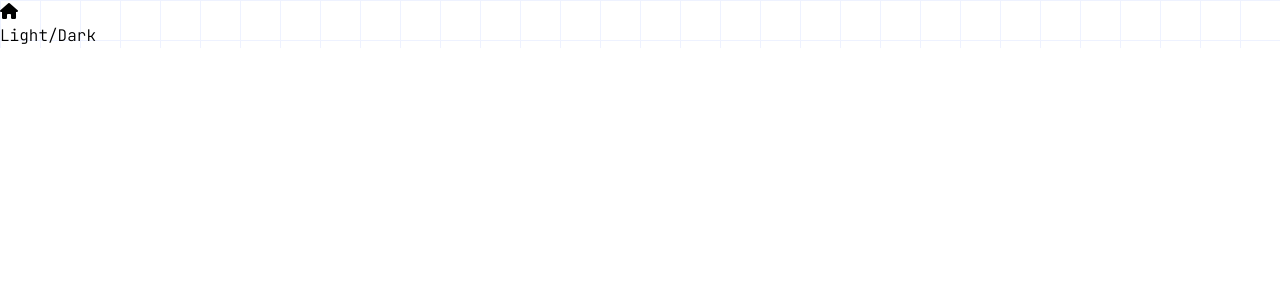
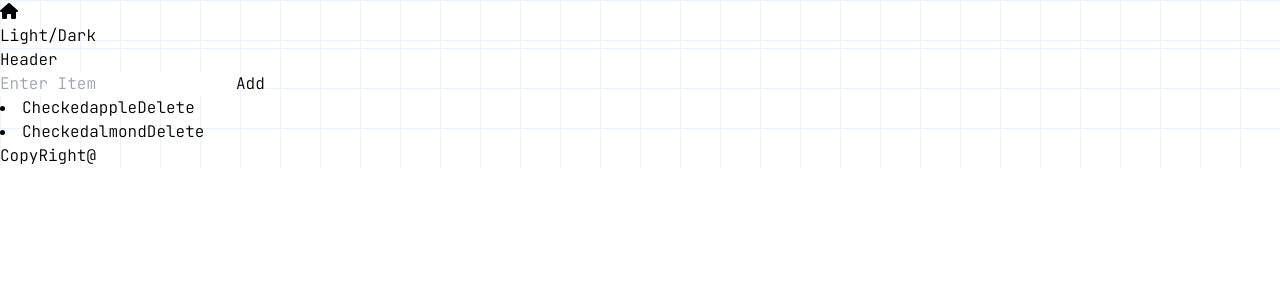
Before and after one commit to rjv01/React-Projects, a React (Vite) app in the folder react-tailwind-basic/: page /content in a window 1280 px wide. Before the commit this address had no page. Shown: the top 300 px of the page. Built offline with nearby package versions, Linux system fonts and the light colour scheme.

Commit message:
working on groceries list

```diff
--- a/react-tailwind-basic/src/App.jsx
+++ b/react-tailwind-basic/src/App.jsx
@@ -20,6 +20,7 @@ import DiffstateRef from './components/DiffstateRef';
 import SearchBar from './components/SearchBar';
 import Infinite from './components/Infinite';
 import EnterColor from './components/EnterColor';
+import Content from './components/GroceriesList/Content';
 
 function App() {
 
@@ -46,6 +47,7 @@ function App() {
           <Route path='/searchbar' element={<SearchBar />} />
           <Route path='/infinite' element={<Infinite />} />
           <Route path='/entercolor' element={<EnterColor />} />
+          <Route path='/content' element={<Content />} />
         </Routes>
       </Router>
     </div>
--- /dev/null
+++ b/react-tailwind-basic/src/components/GroceriesList/Content.jsx
@@ -0,0 +1,75 @@
+import React, { useState,useRef, useEffect } from 'react'
+import Header from './Header';
+import Footer from './Footer';
+
+export default function Content() {
+    const [items,setItems] = useState(()=>{
+        const savedItems = localStorage.getItem('Gitems');
+        return savedItems ? JSON.parse(savedItems):['apple','almond'];
+    });
+
+    const [checked,setChecked] = useState(()=>{
+        const savedChecked = localStorage.getItem('checkGitems');
+        return savedChecked ? JSON.parse(savedChecked):{};
+    });
+
+    const inputRef = useRef(null);
+
+    function handleAddItems(){
+        const itm = inputRef.current.value.trim();
+        if(itm !== ""){
+            setItems((i) => [...i,itm]);
+        }
+        else{
+            alert('Enter items');
+        }
+        inputRef.current.value = "";
+    }
+    function handleCheckedItems(index) {
+        setChecked((prevChecked) => ({
+            ...prevChecked,
+            [index]: !prevChecked[index],
+        }));
+    }
+
+    function handleDeleteItems(index){
+        setItems((i)=> i.filter((_,i)=> i !== index));
+    }
+
+    useEffect(()=>{
+        localStorage.setItem('Gitems',JSON.stringify(items));
+        localStorage.setItem('checkedGitems',JSON.stringify(checked));
+    },[items,checked]);
+
+return (
+        <div className='min-h-screen bgGrid'>
+        <Header />
+            <div>
+                <div className='flex justify-center'>
+                    <input
+                    type="text"
+                    ref={inputRef}
+                    placeholder='Enter Item'
+                    />
+                    <button onClick={handleAddItems}>Add</button>
+                </div>
+                <div className='flex flex-col justify-center items-center'>
+                    {items.map((item,index)=>(
+                        <li
+                        key={index}
+                        style={{
+                            textDecoration: checked[index] ? 'line-through' : 'none',
+                        }}
+                        >
+                        <button onClick={() => handleCheckedItems(index)}>Checked</button>
+                        {item}
+                        <button onClick={() => handleDeleteItems(index)}>Delete</button>
+                    </li>
+
+                    ))}
+                </div>
+            </div>
+        <Footer />
+        </div>
+    )
+}
--- /dev/null
+++ b/react-tailwind-basic/src/components/GroceriesList/Footer.jsx
@@ -0,0 +1,7 @@
+import React from 'react'
+
+export default function Footer() {
+  return (
+    <div>CopyRight@</div>
+  )
+}
--- /dev/null
+++ b/react-tailwind-basic/src/components/GroceriesList/Header.jsx
@@ -0,0 +1,7 @@
+import React from 'react'
+
+export default function Header() {
+  return (
+    <div>Header</div>
+  )
+}
--- a/react-tailwind-basic/src/components/Home.jsx
+++ b/react-tailwind-basic/src/components/Home.jsx
@@ -22,6 +22,7 @@ export default function Home() {
           <Link className='flex flex-col justify-center items-center m-5 underline hover:text-blue-700 duration-200' to={'/diffstateref'}>DiffstateRef</Link>
           <Link className='flex flex-col justify-center items-center m-5 underline hover:text-blue-700 duration-200' to={'/searchbar'}>SearchBar</Link>
           <Link className='flex flex-col justify-center items-center m-5 underline hover:text-blue-700 duration-200' to={'/entercolor'}>EnterColor</Link>
+          <Link className='flex flex-col justify-center items-center m-5 underline hover:text-blue-700 duration-200' to={'/content'}>Content</Link>
           {/* <Link className='flex flex-col justify-center items-center m-5 underline hover:text-blue-700 duration-200' to={'/infinite'}>Infinite</Link> */}
         </div>
     </div>
```
